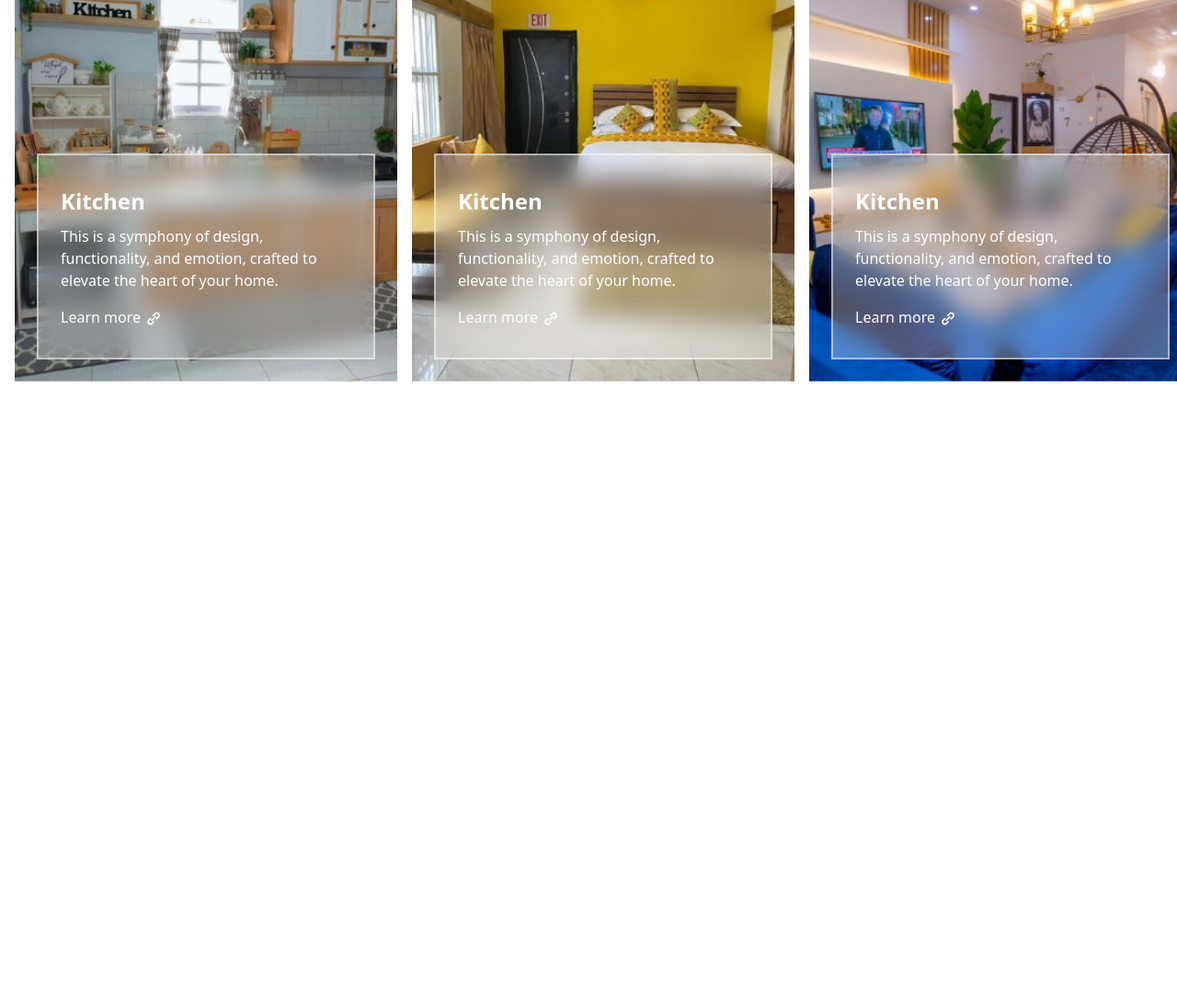
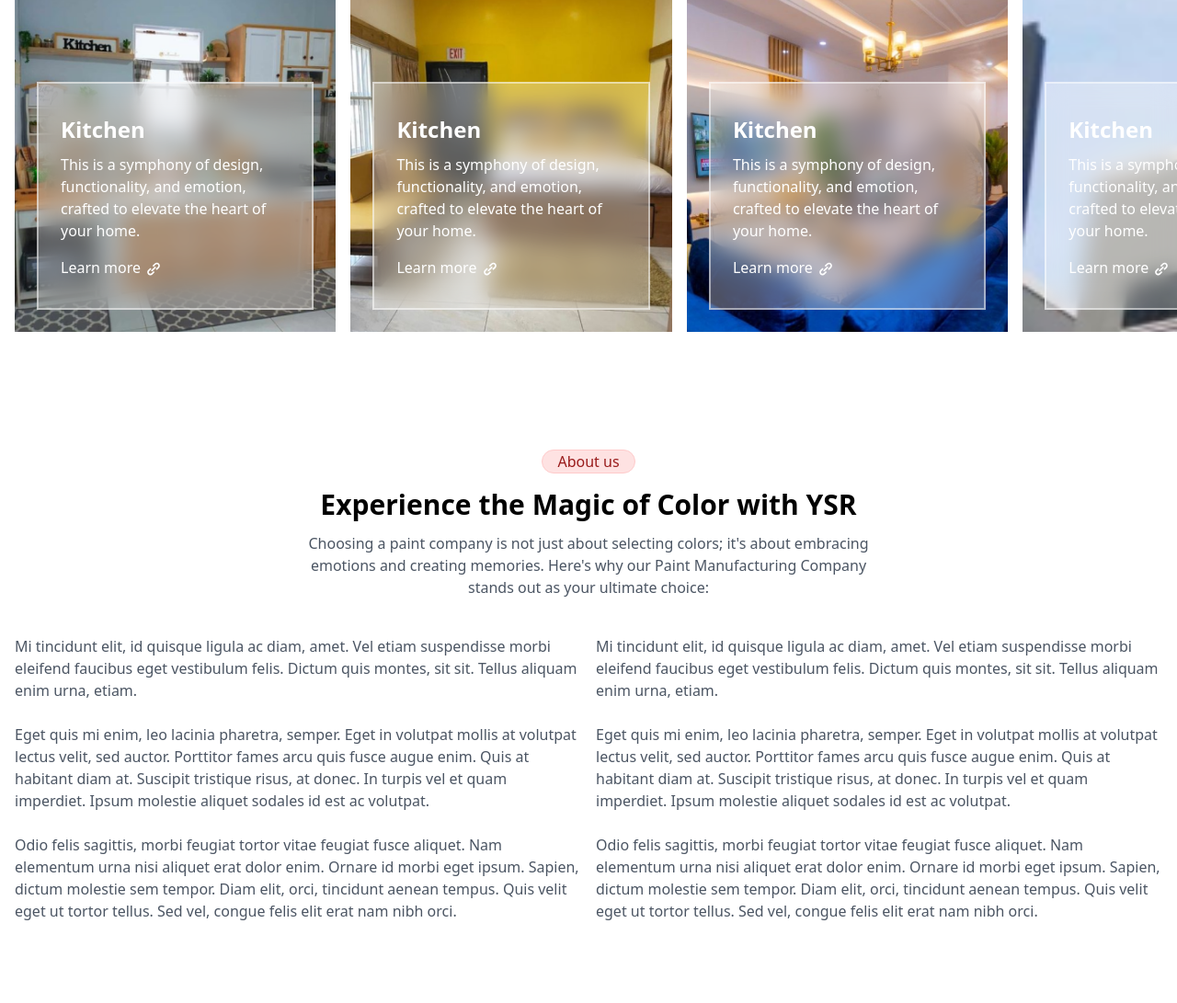
Before and after one commit to kizzylion/ysr-project, a plain HTML site: page index.html in a window 1280 px wide. Shown: the part 2589-3680 px from the top of the page at 92% size. Before the commit the page ends 3148 px from the top, so only its background shows below. Drawn offline with nearby package versions, Linux system fonts and the light colour scheme.

Commit message:
About page section of landing page added

```diff
--- a/index.html
+++ b/index.html
@@ -197,7 +197,7 @@
                 <p class="text-center text-gray-600">We take pride in offering a diverse range of high-quality paint products to cater to all your painting needs</p>
             </div>
         </div>
-        <div class="max-w-screen-lg grid grid-cols-5 max-[500px]:grid-cols-2 gap-4 justify-center mx-auto mb-6">
+        <div class="max-w-screen-lg grid grid-cols-4 max-[500px]:grid-cols-2 gap-4 justify-center mx-auto mb-6">
             <a href="#" class="p-0 text-center block px-4 mx-auto w-full">
                 <div class="bg-[#F6D5E0] aspect-video w-full rounded-lg grid place-content-center hover:scale-[1.1]">
                     <svg class="aspect-square w-1/2 mx-auto mt-2" viewBox="0 0 76 76" fill="none" xmlns="http://www.w3.org/2000/svg">
@@ -475,7 +475,7 @@
                 </div>
             </a>
         </div>
-        <div class="max-w-screen-lg grid grid-cols-5 max-[500px]:grid-cols-2 gap-4 justify-center mx-auto mb-6">
+        <div class="max-w-screen-lg grid grid-cols-4 max-[500px]:grid-cols-2 gap-4 justify-center mx-auto mb-6">
             <a href="#" class="p-0 text-center block px-4 mx-auto w-full">
                 <div class="bg-[#F6D5E0] aspect-video w-full rounded-lg grid place-content-center hover:scale-[1.1]">
                     <svg class="aspect-square w-1/2 mx-auto mt-2" viewBox="0 0 76 76" fill="none" xmlns="http://www.w3.org/2000/svg">
@@ -753,7 +753,7 @@
                 </div>
             </a>
         </div>
-        <div class="max-w-screen-lg grid grid-cols-5 max-[500px]:grid-cols-2 gap-4 justify-center mx-auto">
+        <div class="max-w-screen-lg grid grid-cols-4 max-[500px]:grid-cols-2 gap-4 justify-center mx-auto">
             <a href="#" class="p-0 text-center block px-4 mx-auto w-full">
                 <div class="bg-[#F6D5E0] aspect-video w-full rounded-lg grid place-content-center hover:scale-[1.1]">
                     <svg class="aspect-square w-1/2 mx-auto mt-2" viewBox="0 0 76 76" fill="none" xmlns="http://www.w3.org/2000/svg">
@@ -1039,7 +1039,7 @@
     <!-- Get inspired section -->
 
     <section id="Product" class="py-8">
-        <div class="max-w-screen-xl mx-auto p-4 flex justify-between mb-8 max-[500px]:block">
+        <div class="max-w-screen-xl mx-auto p-4 flex justify-between mb-2 max-[500px]:block">
             <div class="md:max-w-2xl mb-10">
                 <h2 class="font-semibold text-2xl lg:text-3xl mb-4 md:mb-3" >Get Inspired</h2>
                 <p class=" text-gray-600">Step into a gallery of inspiration where our paints have transformed ordinary walls into extraordinary expressions. Be inspired by real stories of transformation and see how our paints have turned dreams into reality.</p>
@@ -1048,8 +1048,8 @@
             <a href="#" class="inline-block bg-red-700 h-fit text-white px-8 py-3 rounded-lg text-center text-base font-semibold hover:bg-red-800" style="max-width: 160px;">Explore</a>
         </div>
 
-        <div class="w-screen-xl mx-auto p-4 mb-8 flex overflow-scroll gap-4">
-            <div class="bg-gray-200 p-6 max-[500px]:p-4 bg-no-repeat w-2/6 max-[500px]:w-3/4 aspect-[3/4] flex flex-col flex-none bg-cover justify-between " style="background-image: url(./images/kitchen1.png); -webkit-backdrop-filter: blur(8px);">
+        <div class="max-w-screen-xl mx-auto p-4 mb-8 flex overflow-x-auto gap-4">
+            <div class="bg-gray-200 p-6 max-[500px]:p-4 bg-no-repeat w-[28%] min-w-screen-md:w-1/6 max-[500px]:w-3/4 aspect-[4/5] flex flex-col flex-none bg-cover justify-between " style="background-image: url(./images/kitchen1.png); -webkit-backdrop-filter: blur(8px);">
                 <div href="#" class=" inline-block flex " style="margin-bottom: auto;">
                     <img src="./images/ysrlogo.png" class="h-8 mr-2 inline-block" alt="Flowbite Logo" />
                     <p class="self-center text-2xl font-semibold whitespace-nowrap mt-1 ">YSR</p>
@@ -1070,7 +1070,7 @@
 
                 </div>
             </div>
-            <div class="bg-gray-200 p-6 max-[500px]:p-4 bg-no-repeat w-2/6 max-[500px]:w-3/4 aspect-[3/4] flex flex-col flex-none bg-cover justify-between " style="background-image: url(./images/bedroom.png); -webkit-backdrop-filter: blur(8px);">
+            <div class="bg-gray-200 p-6 max-[500px]:p-4 bg-no-repeat w-[28%] min-w-screen-md:w-1/6 max-[500px]:w-3/4 aspect-[4/5] flex flex-col flex-none bg-cover justify-between " style="background-image: url(./images/bedroom.png); -webkit-backdrop-filter: blur(8px);">
                 <div href="#" class=" inline-block flex " style="margin-bottom: auto;">
                     <img src="./images/ysrlogo.png" class="h-8 mr-2 inline-block" alt="Flowbite Logo" />
                     <p class="self-center text-2xl font-semibold whitespace-nowrap mt-1 ">YSR</p>
@@ -1091,7 +1091,7 @@
 
                 </div>
             </div>
-            <div class="bg-gray-200 p-6 max-[500px]:p-4 bg-no-repeat w-2/6 max-[500px]:w-3/4 aspect-[3/4] flex flex-col flex-none bg-cover justify-between " style="background-image: url(./images/livingroom.png); -webkit-backdrop-filter: blur(8px);">
+            <div class="bg-gray-200 p-6 max-[500px]:p-4 bg-no-repeat w-[28%] min-w-screen-md:w-1/6 max-[500px]:w-3/4 aspect-[4/5] flex flex-col flex-none bg-cover justify-between " style="background-image: url(./images/livingroom.png); -webkit-backdrop-filter: blur(8px);">
                 <div href="#" class=" inline-block flex " style="margin-bottom: auto;">
                     <img src="./images/ysrlogo.png" class="h-8 mr-2 inline-block" alt="Flowbite Logo" />
                     <p class="self-center text-2xl font-semibold whitespace-nowrap mt-1 ">YSR</p>
@@ -1112,7 +1112,7 @@
 
                 </div>
             </div>
-            <div class="bg-gray-200 p-6 max-[500px]:p-4 bg-no-repeat w-2/6 max-[500px]:w-3/4 aspect-[3/4] flex flex-col flex-none bg-cover object-center justify-between " style="background-image: url(./images/exterior.png); -webkit-backdrop-filter: blur(8px);">
+            <div class="bg-gray-200 p-6 max-[500px]:p-4 bg-no-repeat w-[28%] min-w-screen-md:w-1/6 max-[500px]:w-3/4 aspect-[4/5] flex flex-col flex-none bg-cover object-center justify-between " style="background-image: url(./images/exterior.png); -webkit-backdrop-filter: blur(8px);">
                 <div href="#" class=" inline-block flex " style="margin-bottom: auto;">
                     <img src="./images/ysrlogo.png" class="h-8 mr-2 inline-block" alt="Flowbite Logo" />
                     <p class="self-center text-2xl font-semibold whitespace-nowrap mt-1 ">YSR</p>
@@ -1142,7 +1142,43 @@
     <!-- About starts here -->
 
     <section id="Product" class="py-8">
+        <div class="max-w-screen-xl mx-auto p-4">
+            <div class="max-w-screen-sm mx-auto mb-10">
+                <div class="mx-auto px-4 py-0 bg-red-100 text-red-800 rounded-2xl border border-red-200 font-medium mb-4" style="width: fit-content;">About us</div>
+                <h2 class="font-semibold text-2xl lg:text-3xl text-center mb-4 md:mb-3" >Experience the Magic of Color with YSR</h2>
+                <p class="text-center text-gray-600">Choosing a paint company is not just about selecting colors; it's about embracing emotions and creating memories. Here's why our Paint Manufacturing Company stands out as your ultimate choice:</p>
+            </div>
 
+            <div class="max-w-screen-xl mx-auto mb-10">
+                <div class="grid grid-cols-2 max-[500px]:grid-cols-1 gap-4">
+                    <div>
+                        <p class="text-gray-600">Mi tincidunt elit, id quisque ligula ac diam, amet. Vel etiam suspendisse morbi eleifend faucibus eget vestibulum felis. Dictum quis montes, sit sit. Tellus aliquam enim urna, etiam.
+                        </p>
+                        <br>
+                        <p class="text-gray-600">
+                            Eget quis mi enim, leo lacinia pharetra, semper. Eget in volutpat mollis at volutpat lectus velit, sed auctor. Porttitor fames arcu quis fusce augue enim. Quis at habitant diam at. Suscipit tristique risus, at donec. In turpis vel et quam imperdiet. Ipsum molestie aliquet sodales id est ac volutpat.
+                        </p>
+                        <br>
+                        <p class="text-gray-600">
+                            Odio felis sagittis, morbi feugiat tortor vitae feugiat fusce aliquet. Nam elementum urna nisi aliquet erat dolor enim. Ornare id morbi eget ipsum. Sapien, dictum molestie sem tempor. Diam elit, orci, tincidunt aenean tempus. Quis velit eget ut tortor tellus. Sed vel, congue felis elit erat nam nibh orci.
+                        </p>
+                    </div>
+                    <div>
+                        <p class="text-gray-600">Mi tincidunt elit, id quisque ligula ac diam, amet. Vel etiam suspendisse morbi eleifend faucibus eget vestibulum felis. Dictum quis montes, sit sit. Tellus aliquam enim urna, etiam.
+                        </p>
+                        <br>
+                        <p class="text-gray-600">
+                            Eget quis mi enim, leo lacinia pharetra, semper. Eget in volutpat mollis at volutpat lectus velit, sed auctor. Porttitor fames arcu quis fusce augue enim. Quis at habitant diam at. Suscipit tristique risus, at donec. In turpis vel et quam imperdiet. Ipsum molestie aliquet sodales id est ac volutpat.
+                        </p>
+                        <br>
+                        <p class="text-gray-600">
+                            Odio felis sagittis, morbi feugiat tortor vitae feugiat fusce aliquet. Nam elementum urna nisi aliquet erat dolor enim. Ornare id morbi eget ipsum. Sapien, dictum molestie sem tempor. Diam elit, orci, tincidunt aenean tempus. Quis velit eget ut tortor tellus. Sed vel, congue felis elit erat nam nibh orci.
+                        </p>
+
+                    </div>
+                </div>
+            </div>
+        </div>
     </section>
     <!-- About us ends here -->
 
```
